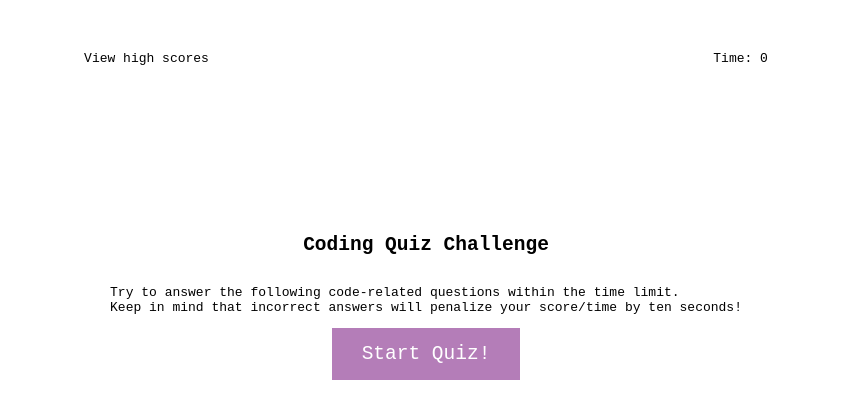
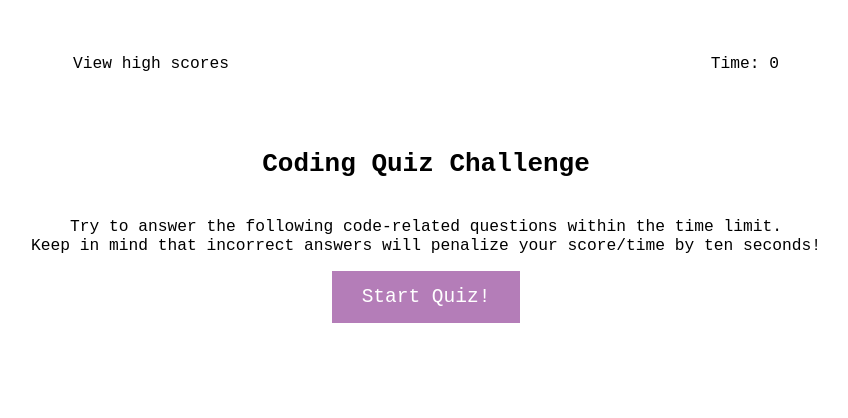
Before and after one commit to abbyjo/quiz-me, a plain HTML site: page index.html in a window 1280 px wide. Shown: the whole page, without its empty margins (214-1062 px from the left). Drawn offline with Linux system fonts and the light colour scheme.

Commit message:
Added text styling

```diff
--- a/assets/css/style.css
+++ b/assets/css/style.css
@@ -7,13 +7,22 @@ header ul {
     display: flex;
     justify-content: space-around;
     padding:3%;
+    font-size: 125%;
 }
 section {
     display: flex;
     flex-direction: column;
     justify-content: center;
     align-items: center;
+    text-align: center;
     padding: 8%;
+    padding-top:0;
+}
+p {
+    font-size:125%
+}
+h1 {
+    font-size: 200%;
 }
 button {
     padding: 15px 30px;
```
